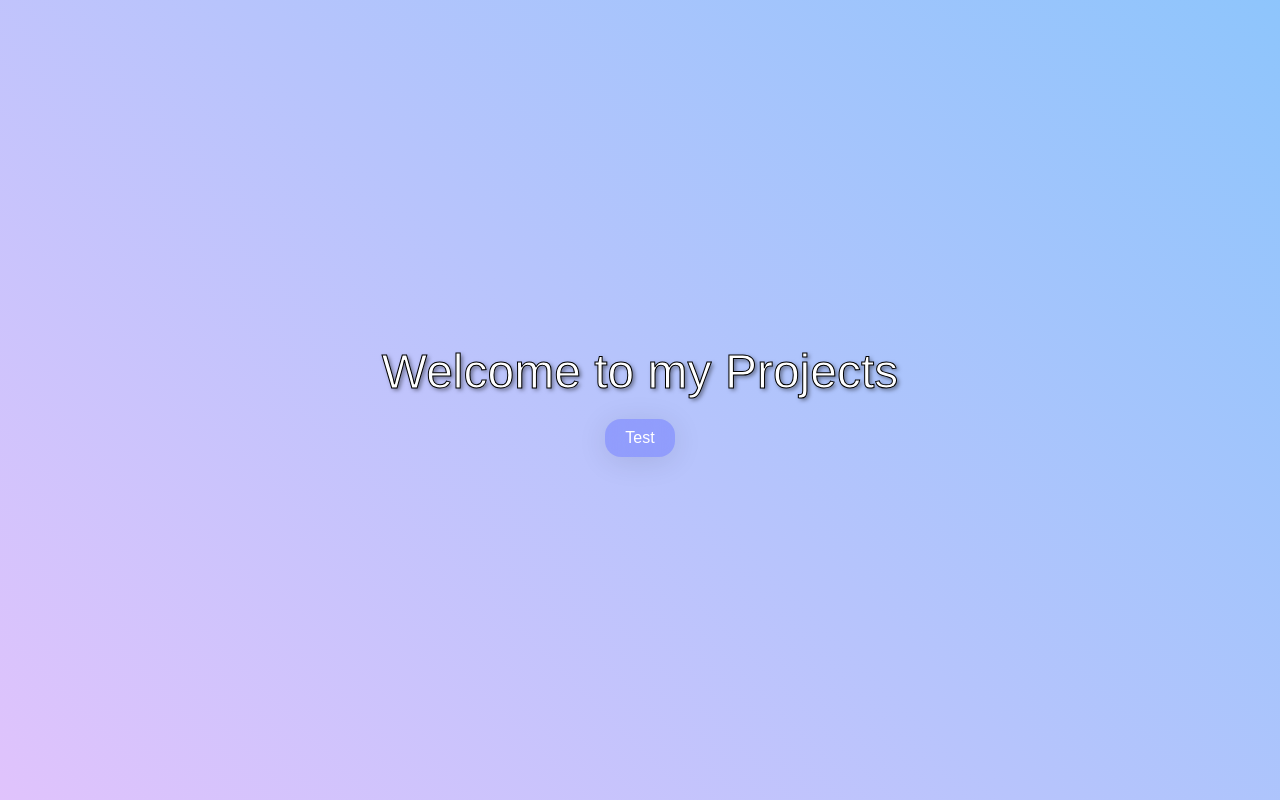
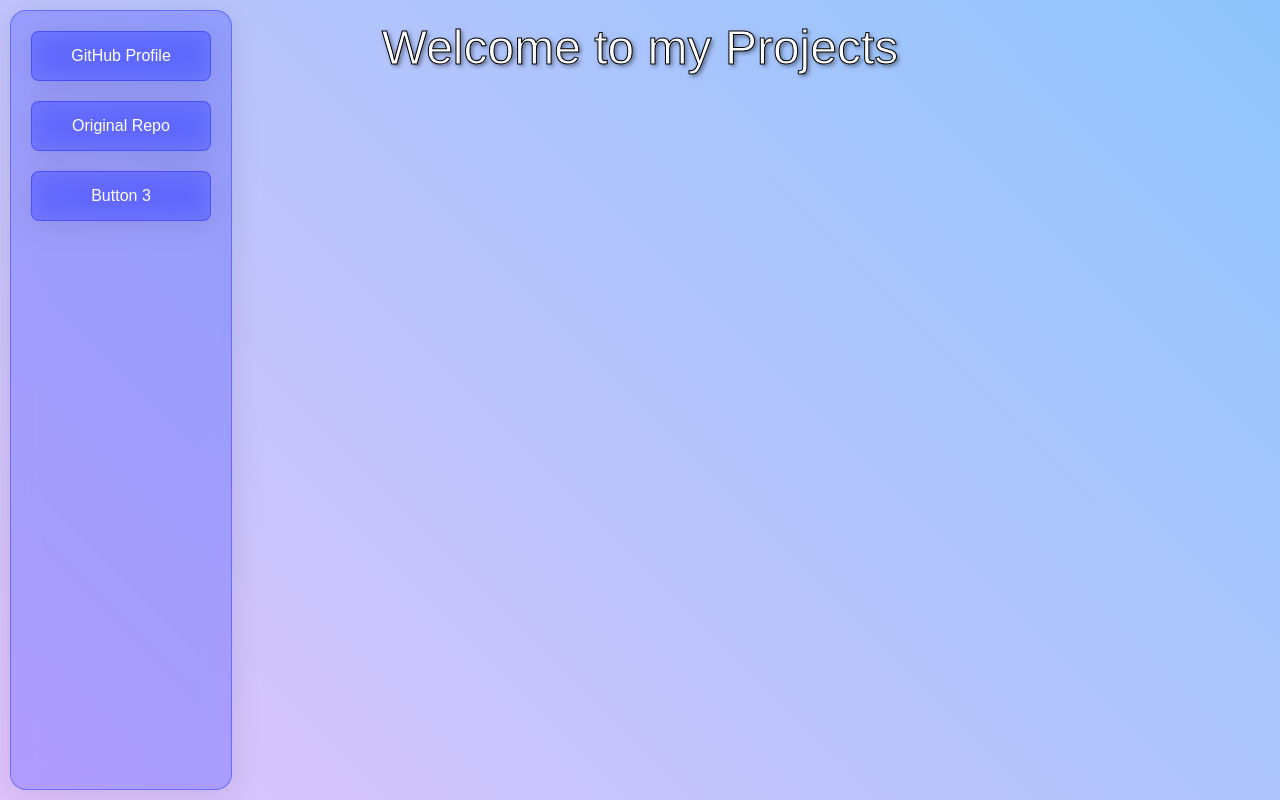
Before and after one commit to xLoadingx/All-My-Stuff, a website: page index.html in a window 1280 px wide. Drawn offline with Linux system fonts and the light colour scheme.

Commit message:
Update index.html

```diff
--- a/index.html
+++ b/index.html
@@ -11,7 +11,7 @@
             margin: 0;
             display: flex;
             flex-direction: column;
-            justify-content: center;
+            justify-content: flex-start;
             align-items: center;
             height: 100vh;
         }
@@ -32,10 +32,17 @@
             color: white;
             font-family: Arial, sans-serif;
             font-size: 16px;
-            border: none;
+            border: 1px solid rgba(0, 17, 255, 0.35);
             outline: none;
             cursor: pointer;
-            padding: 10px 20px;
+            padding: 15px 20px;
+            width: calc(100% - 20px);
+            margin: 10px 0;
+            border-radius: 8px;
+            box-sizing: border-box; /* Ensures padding is included in width calculation */
+            text-align: center;
+            text-decoration: none; /* Removes underline from links */
+            display: inline-block;
         }
 
         /* Hover effect */
@@ -51,14 +58,33 @@
             color: white;
             text-shadow: 2px 2px 4px rgba(0, 0, 0, 0.5);
             -webkit-text-stroke: 1px black;
-            margin-bottom: 20px;
+            margin-top: 20px; /* Add margin to the top */
         }
+
+        /* Sidebar styles */
+        .sidebar {
+            position: absolute;
+            top: 10px;
+            bottom: 10px;
+            left: 10px;
+            width: 200px;
+            display: flex;
+            flex-direction: column;
+            align-items: center;
+            padding: 10px;
+        }
+
     </style>
 </head>
 <body>
     <!-- Header element with the specified class -->
     <div class="header">Welcome to my Projects</div>
-    <!-- Button element with both button and glass classes -->
-    <button class="button glass">Test</button>
+
+    <!-- Sidebar element with glass effect -->
+    <div class="sidebar glass">
+        <a href="https://github.com/xLoadingx" class="button glass">GitHub Profile</a>
+        <a href="https://github.com/xLoadingx/All-My-Stuff" class="button glass">Original Repo</a>
+        <button class="button glass">Button 3</button>
+    </div>
 </body>
 </html>
```
